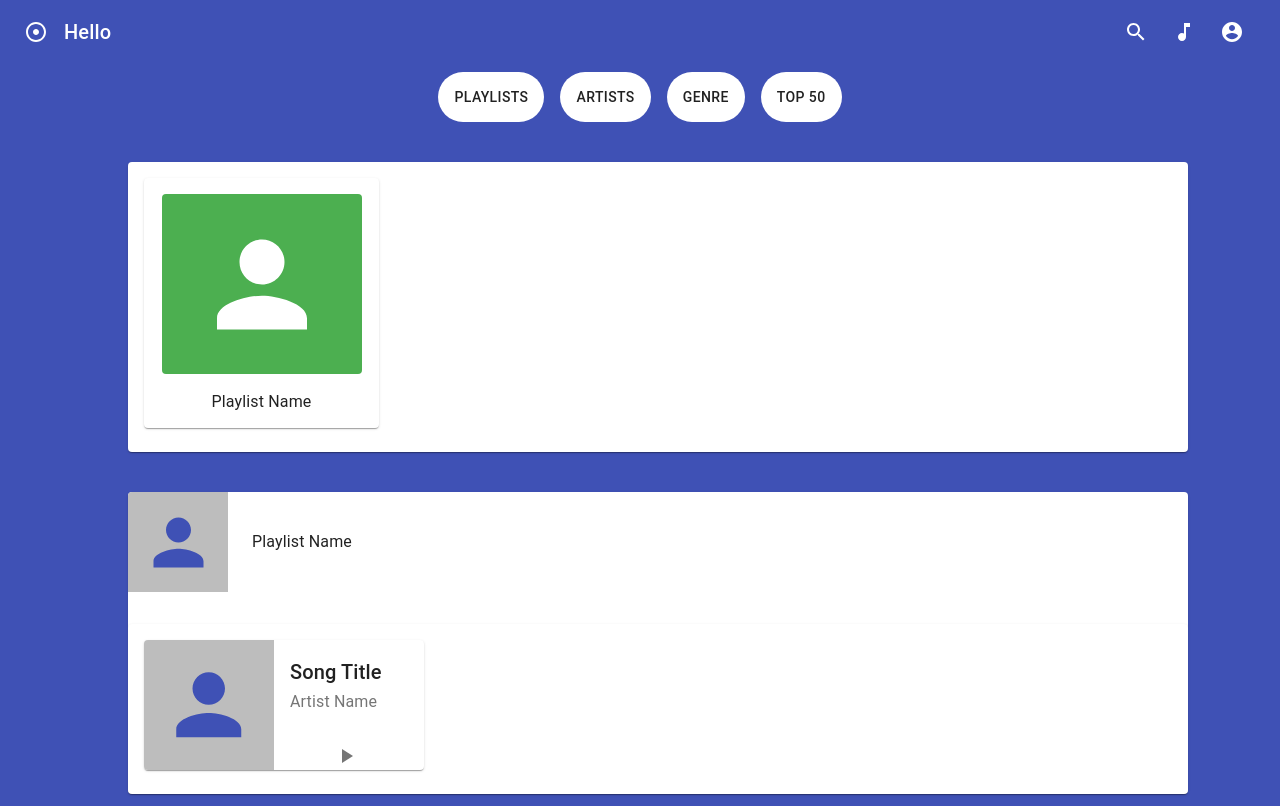
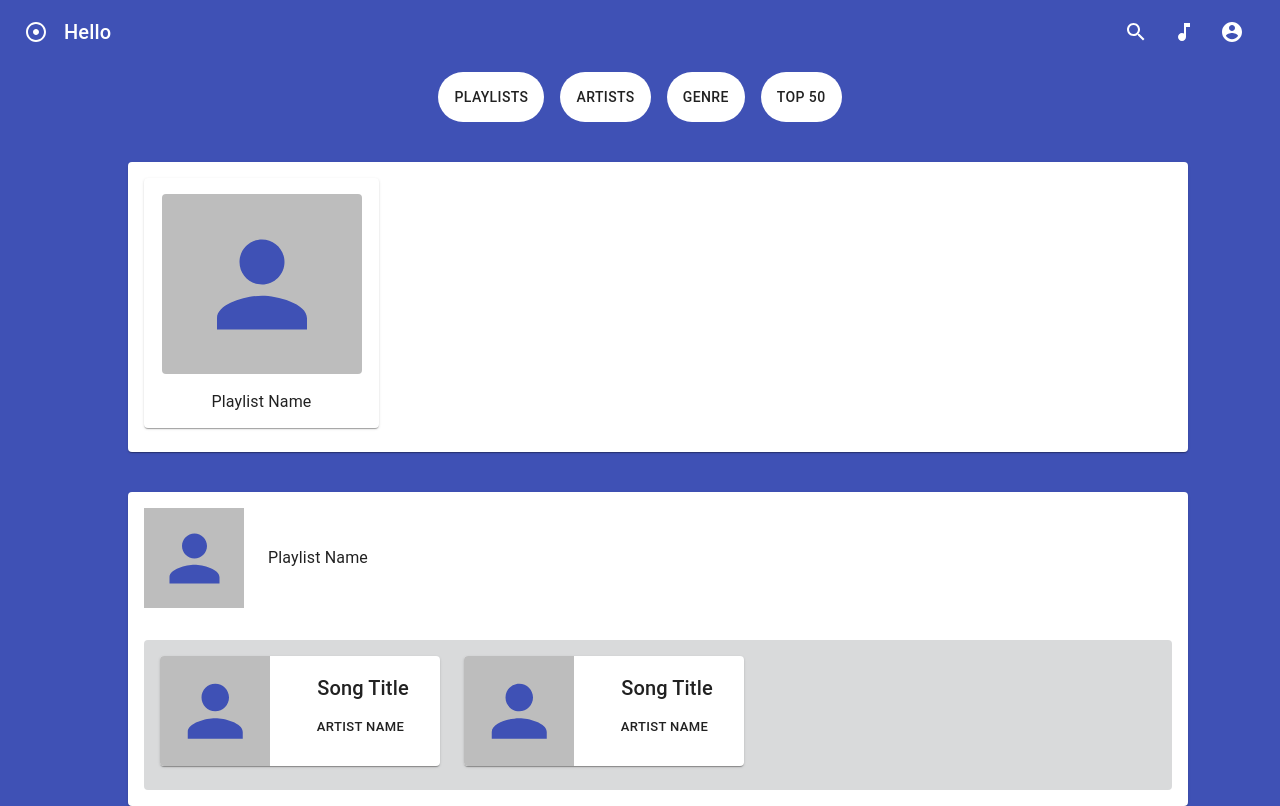
Before and after one commit to lyds214/Quickify, a React (Create React App) app: page / in a window 1280 px wide. Both pictures are taken after a click on the button "Playlist Name". Built offline with nearby package versions, Linux system fonts and the light colour scheme.

Commit message:
Commit
Hover over so that play button icon would show

```diff
--- a/src/components/PlaylistCard.js
+++ b/src/components/PlaylistCard.js
@@ -1,6 +1,5 @@
 import { React, useState } from 'react'
 import { Avatar, ButtonBase, Card,  CardContent, Grid, makeStyles, Typography } from '@material-ui/core'
-import { green } from '@material-ui/core/colors'
 
 
 const useStyles = makeStyles((theme) => ({
@@ -13,8 +12,6 @@ const useStyles = makeStyles((theme) => ({
         textAlign: 'initial',
     },
     rounded: {
-        color: '#fff',
-        backgroundColor: green[500],
         height: 180,
         width: 200,
     },
--- a/src/components/PlaylistDisplay.js
+++ b/src/components/PlaylistDisplay.js
@@ -8,15 +8,21 @@ const useStyles = makeStyles((theme) => ({
         height: 100,
         width: 100,
     },
-    space : {
+    songSpace : {
         marginTop: theme.spacing(4),
     },
+    playlistNameSpace : {
+        marginLeft: theme.spacing(2),
+        marginTop: theme.spacing(2),
+        marginRight: theme.spacing(2),
+        marginBottom: theme.spacing(2),
+    }
 }))
 
 const PlaylistDisplay= () => {
     const classes = useStyles()
     return (
-        <div>
+        <div className = {classes.playlistNameSpace}>
             <Grid
                 container
                 direction = "row"
@@ -34,7 +40,7 @@ const PlaylistDisplay= () => {
 
             </Grid>
 
-            <Card className = {classes.space}>
+            <Card className = {classes.songSpace} style = {{backgroundColor: '#d9dadb'}} elevation = {0}>
                 <CardContent>
                     <Grid
                         container
@@ -46,11 +52,14 @@ const PlaylistDisplay= () => {
                         <Grid item>
                             <SongCard/>
                         </Grid>
+                        <Grid item>
+                            <SongCard/>
+                        </Grid>
                     </Grid>
                 </CardContent>
             </Card>
+        </div>
 
-        </div>
     )
 }
 
--- a/src/components/SongCard.js
+++ b/src/components/SongCard.js
@@ -1,15 +1,15 @@
-import React from 'react'
-import { Avatar, Card, CardContent, IconButton, makeStyles, Typography } from '@material-ui/core'
+import React, { useState } from 'react'
+import { Avatar, Button, Card, CardContent, Grid, IconButton, makeStyles, Typography } from '@material-ui/core'
 
 import PlayArrowIcon from '@material-ui/icons/PlayArrow';
 
 const useStyles = makeStyles((theme) => ({
+    artistSpacing: {
+        paddingLeft: theme.spacing(2),
+    },
     avatar: {
-        height: 130,
-        width: 130,
-    },
-    content: {
-        flex: '1 0 auto',
+        height: 110,
+        width: 110,
     },
     controls: {
         display: 'flex',
@@ -17,42 +17,61 @@ const useStyles = makeStyles((theme) => ({
         paddingLeft: theme.spacing(6),
         paddingBottom: theme.spacing(3),
     },
-    details: {
-        display: 'flex',
-        flexDirection: 'column',
-    },
-    playIcon: {
-        height: 38,
-        width: 38,
-    },
     root: {
         display: 'flex',
         width: 280,
-        height: 130,
+        height: 110,
     },
+
 }))
+
+// Play Button Icon
+const PlayButton = () => {
+    return (
+        <div>
+            <PlayArrowIcon/>
+        </div>
+    )
+}
 
 const SongCard = () => {
     const classes = useStyles()
+    const [isHovering, setIsHovering] = useState(false)
+
+    const handleMouseOver = () => {
+        setIsHovering(true)
+    }
+    const handleMouseOut = () => {
+        setIsHovering(false)
+    }
 
     return (
        <Card className = {classes.root}>
-           <Avatar variant = "square" className = {classes.avatar}/>
-           <div className = {classes.details}>
-               <CardContent className = {classes.content}>
-                   <Typography component = "h5" variant = "h6">
-                       Song Title
-                   </Typography>
-                   <Typography variant = "subtitle1" color = "textSecondary">
-                       Artist Name
-                   </Typography>
-               </CardContent>
-               <div className = {classes.controls}>
-                    <IconButton aria-label = "play/pause">
-                        <PlayArrowIcon className = {classes.icon}/>
-                    </IconButton>
-               </div>
-           </div>
+            <Avatar
+                variant = "square"
+                className = {classes.avatar}
+                onMouseEnter = {handleMouseOver}
+                onMouseLeave = {handleMouseOut}
+            /> {isHovering && <PlayButton/>}
+
+            <CardContent>
+                <Grid container
+                    direction = "row"
+                    justifyContent = "center"
+                    alignItems = "center"
+                    spacing = {1}
+                >
+                    <Grid item>
+                        <Typography className = {classes.artistSpacing} component = "h5" variant = "h6">
+                            Song Title
+                        </Typography>
+                    </Grid>
+                    <Grid item>
+                        <Button className = {classes.artistSpacing} size = "small">Artist Name</Button>
+                    </Grid>
+
+                </Grid>
+            </CardContent>
        </Card>
     )
 }
```
